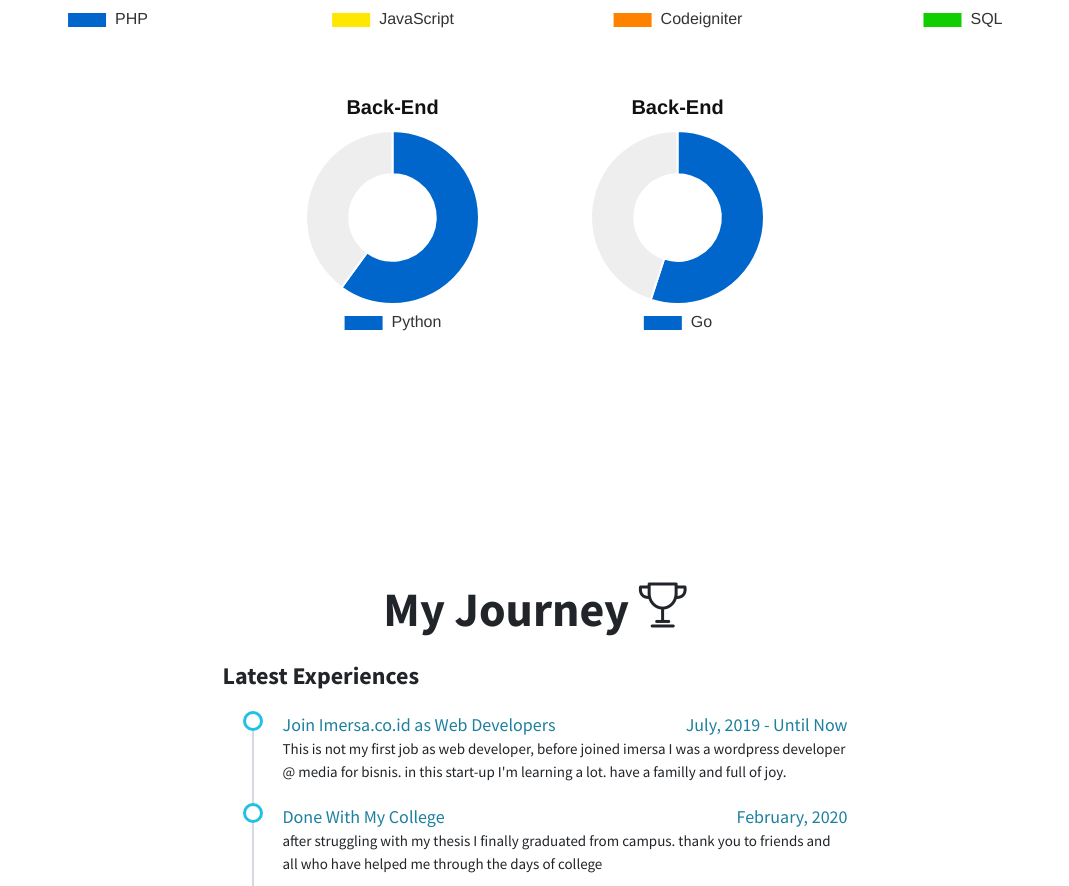
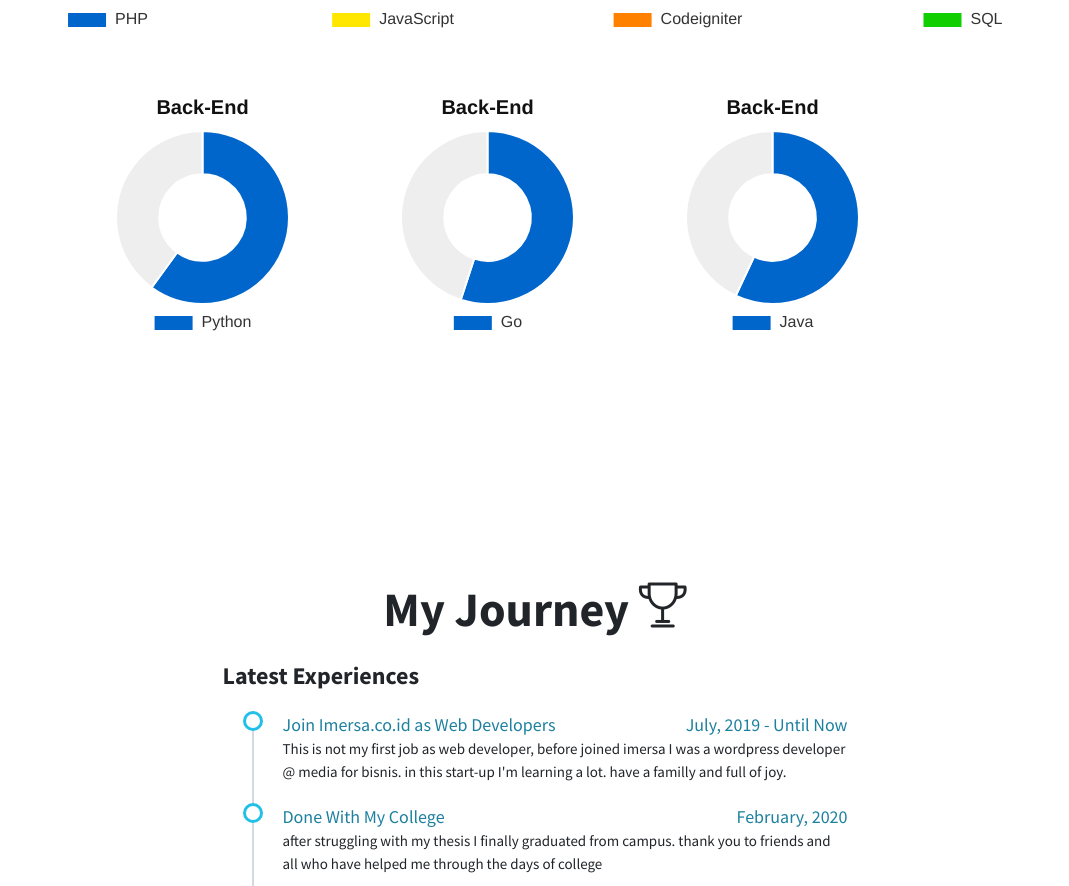
Before and after one commit to SkinnyCoders/skinnycoders.github.io-old, a plain HTML site: page index.html in a window 1280 px wide. Shown: the part 2225-3111 px from the top of the page, without its empty margins (105-1174 px from the left). Drawn offline with nearby package versions, Linux system fonts and the light colour scheme; a web font is replaced by a local one.

Commit message:
adding new skill

```diff
--- a/index.html
+++ b/index.html
@@ -298,11 +298,14 @@ ul.timeline > li:before {
         </div>
       </div>
       <div class="row mt-5">
-        <div class="col-md-3 offset-md-3">
+        <div class="col-md-3 offset-md-1">
           <canvas id="chart_py" width="200" height="200"></canvas>
         </div>
         <div class="col-md-3">
           <canvas id="chart_go" width="200" height="200"></canvas>
+        </div>
+        <div class="col-md-3">
+          <canvas id="chart_java" width="200" height="200"></canvas>
         </div>
        <!--  <div class="col-md-3">
           <canvas id="chart_js" width="200" height="200"></canvas>
@@ -636,6 +639,7 @@ var ctx_ci = document.getElementById('chart_ci').getContext('2d');
 var ctx_sql = document.getElementById('chart_sql').getContext('2d');
 var ctx_py = document.getElementById('chart_py').getContext('2d');
 var ctx_go = document.getElementById('chart_go').getContext('2d');
+var ctx_java = document.getElementById('chart_java').getContext('2d');
 
 var options_web = {
     responsive: true,
@@ -760,6 +764,20 @@ var options_web = {
     ]
   };
 
+  var data8 = {
+    labels: ["Java"],
+    datasets: [
+      {
+        label: "TeamB Score",
+        data: [57, 43],
+        backgroundColor: [
+          "#0066CC",
+          "#eee"
+        ]
+      }
+    ]
+  };
+
 
 var myChart = new Chart(ctx_php, {
     type: 'doughnut',
@@ -796,6 +814,12 @@ var myChart6 = new Chart(ctx_go, {
     data: data7,
     options: options
 });
+
+var myChart7 = new Chart(ctx_java, {
+    type: 'doughnut',
+    data: data8,
+    options: options
+});
 </script>
 
 </body>
```
